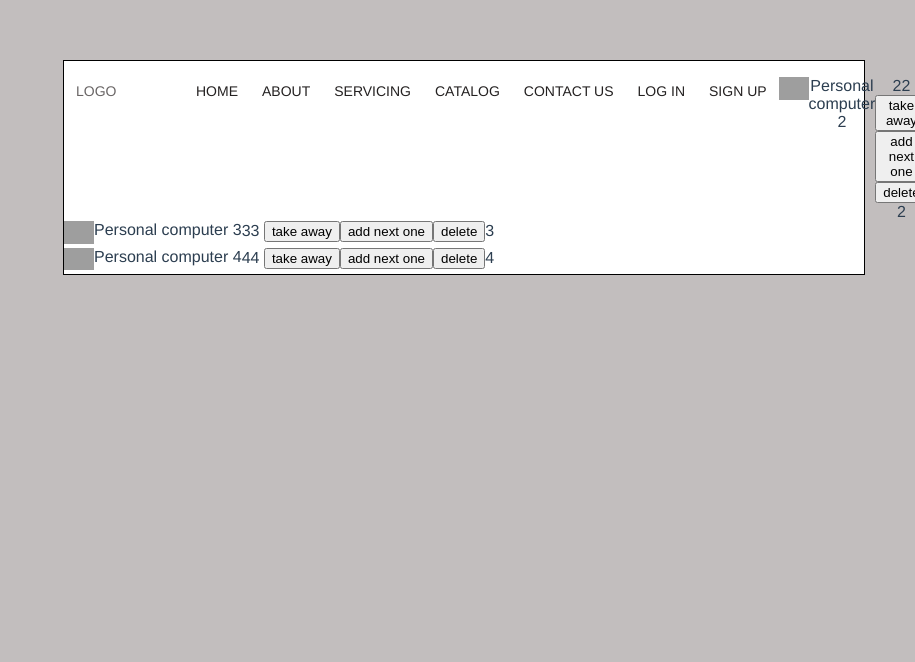
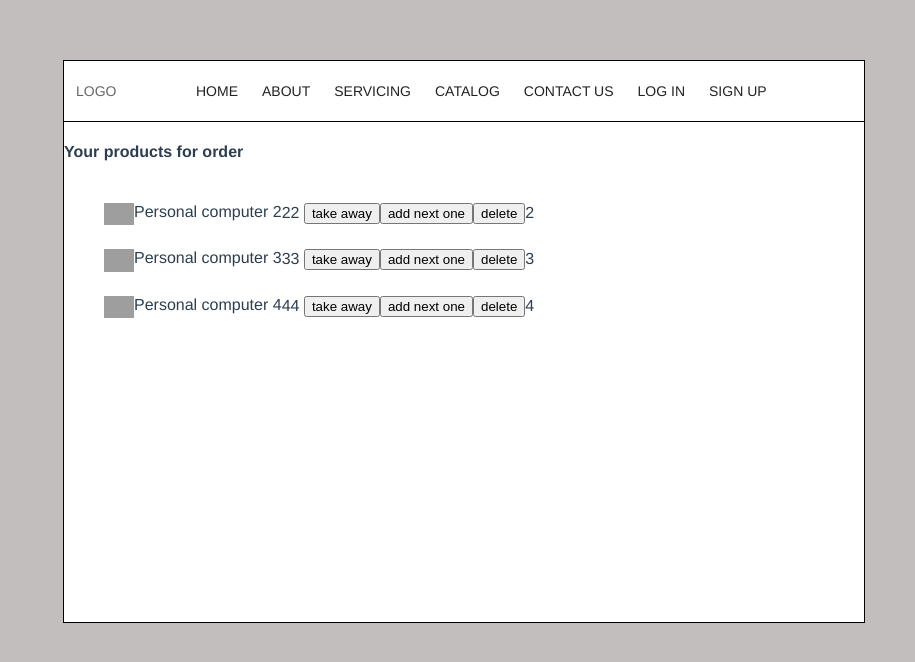
Before and after one commit to AndriiBikliann/unitShop, a Vue app: page /#/ in a window 1280 px wide. Shown: the top 662 px of the page, without its empty margins (365-1280 px from the left). Built offline with nearby package versions, Linux system fonts and the light colour scheme; grey boxes are pictures that could not be loaded.

Commit message:
22nov home next

```diff
--- a/src/components/catalog/CompBucket.vue
+++ b/src/components/catalog/CompBucket.vue
@@ -1,5 +1,5 @@
 <template>
-    <div>
+    <div class="comp-bucket-container">
       <comp-row v-for="item in getCompBucket" :key="item.id" :compItem="item"/>
     </div>
 </template>
@@ -19,5 +19,9 @@ import CompRow from '../catalog/CompRow.vue'
 </script>
 
 <style scoped>
-
+.comp-bucket-container {
+    float: left;
+    width: 800px;
+    min-height: 500px;
+}
 </style>
--- a/src/components/catalog/CompRow.vue
+++ b/src/components/catalog/CompRow.vue
@@ -39,7 +39,8 @@ import { mapGetters, /*mapActions*/ } from 'vuex'
 
 <style scoped>
 .comp-row-container {
-   display: flex
+   display: flex;
+   margin: 20px 0px 20px 40px;
 }
 img {
    width: 30px;
--- a/src/components/home.vue
+++ b/src/components/home.vue
@@ -1,5 +1,6 @@
 <template>
-    <div>
+    <div class="home-container">
+       <h4> Your products for order </h4>
        <comp-bucket/>
     </div>
 </template>
@@ -15,5 +16,10 @@ import CompBucket from '../components/catalog/CompBucket.vue'
 </script>
 
 <style scoped>
-
+.home-container {
+    float: left;
+    border-top: 1px solid black;
+    height: 500px;
+    text-align: left;
+}
 </style>
```
